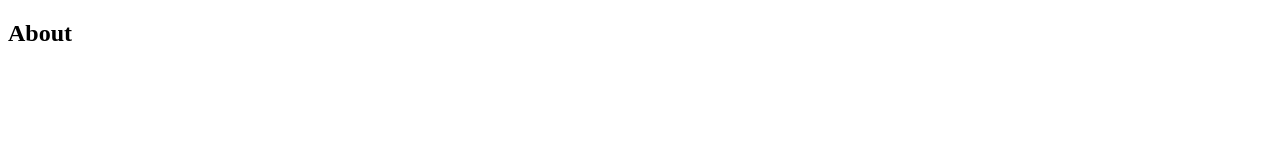
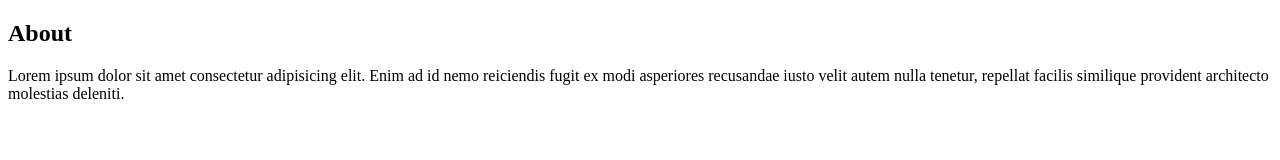
Before and after one commit to muhammadzohid1009/private, a plain HTML site: page index.html in a window 1280 px wide. Drawn offline with Linux system fonts and the light colour scheme.

Commit message:
text qoshdim

```diff
--- a/index.html
+++ b/index.html
@@ -7,5 +7,6 @@
 </head>
 <body>
     <h2>About</h2>
+    <p>Lorem ipsum dolor sit amet consectetur adipisicing elit. Enim ad id nemo reiciendis fugit ex modi asperiores recusandae iusto velit autem nulla tenetur, repellat facilis similique provident architecto molestias deleniti.</p>
 </body>
 </html>
```
